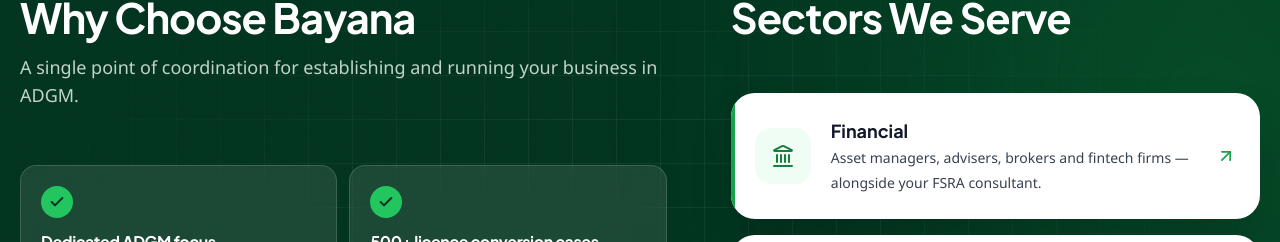
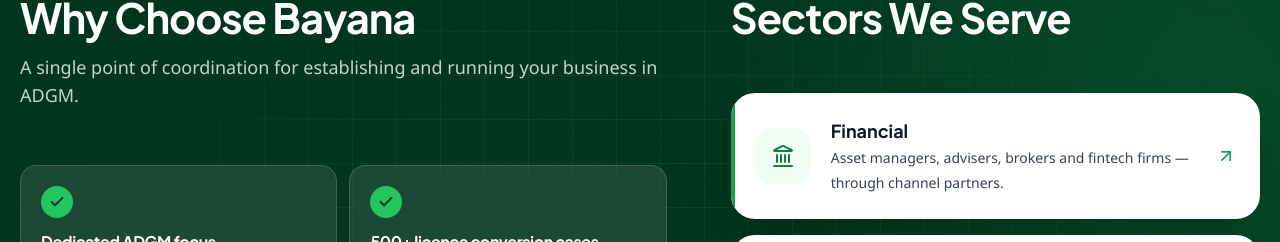
Before and after one commit to bayana-dev/bayana-website, a React (Vite) app: page / in a window 1280 px wide. Shown: the part 4871-5113 px from the top of the page. Built offline with nearby package versions, Linux system fonts and the light colour scheme; no server answers.

Commit message:
Update Financial sector description to include channel partners

```diff
--- a/src/components/SectorsWeServe.jsx
+++ b/src/components/SectorsWeServe.jsx
@@ -13,7 +13,7 @@ const advantages = [
 ]
 
 const sectors = [
-  { icon: Landmark, title: 'Financial', text: 'Asset managers, advisers, brokers and fintech firms — alongside your FSRA consultant.', to: '/adgm-financial-services-company-setup' },
+  { icon: Landmark, title: 'Financial', text: 'Asset managers, advisers, brokers and fintech firms — through channel partners.', to: '/adgm-financial-services-company-setup' },
   { icon: Building2, title: 'Non-Financial', text: 'Consultancies, tech, holding, trading and professional services firms.', to: '/adgm-non-financial-company-setup' },
   { icon: ShoppingBag, title: 'Retail', text: 'Shops, restaurants, cafés and salons on Al Reem Island.', to: '/adgm-retail-licence' },
 ]
```
